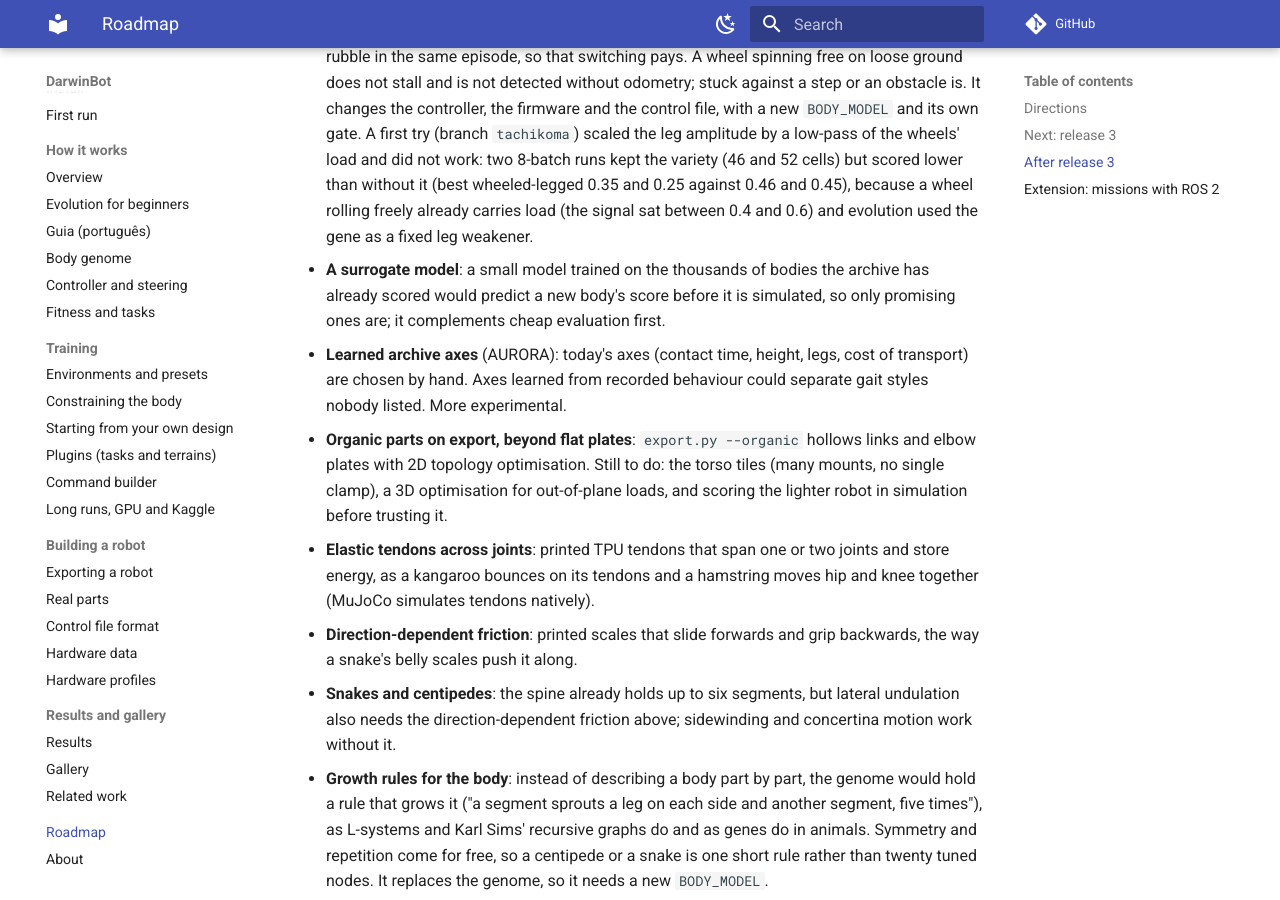
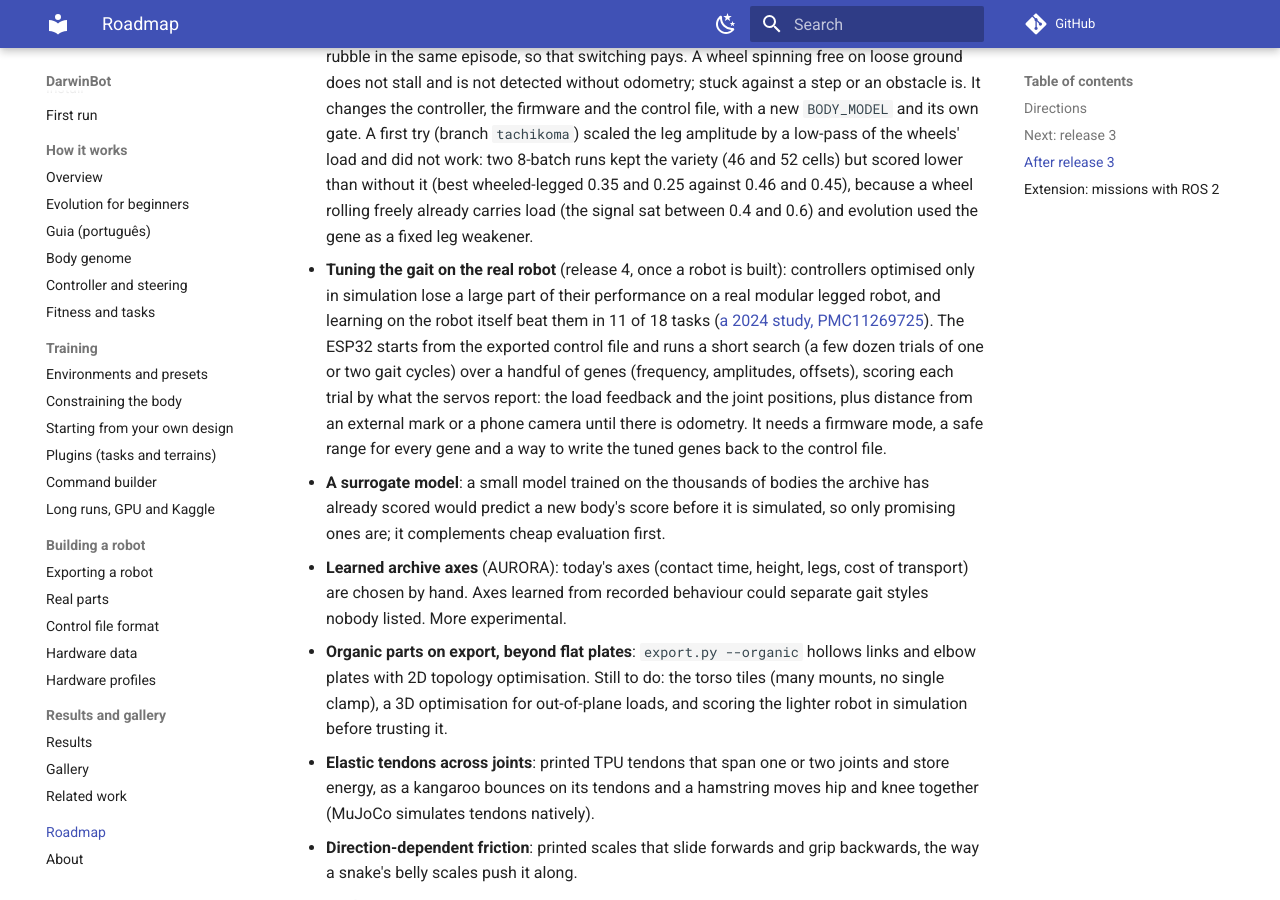
Before and after one commit to mpena2099/darwinbot, an MkDocs documentation site: the page built from docs/roadmap.md, in a window 1280 px wide and 900 px high, scrolled down 5036 px. Built offline with MkDocs 1.6.1 and Material for MkDocs 9.7.7, drawn with Linux system fonts in a browser that asks for light colours; comment, search, counter and statistics services are not loaded.

Commit message:
Roadmap: tune the gait on the real robot from the exported controller in release 4

```diff
--- a/docs/roadmap.md
+++ b/docs/roadmap.md
@@ -225,6 +225,17 @@ the current limits hold back.
   (best wheeled-legged 0.35 and 0.25 against 0.46 and 0.45), because a wheel
   rolling freely already carries load (the signal sat between 0.4 and 0.6) and
   evolution used the gene as a fixed leg weakener.
+- **Tuning the gait on the real robot** (release 4, once a robot is built):
+  controllers optimised only in simulation lose a large part of their
+  performance on a real modular legged robot, and learning on the robot itself
+  beat them in 11 of 18 tasks ([a 2024 study, PMC11269725](https://pmc.ncbi.nlm.nih.gov/articles/PMC11269725)).
+  The ESP32 starts from the exported control file and runs a short search
+  (a few dozen trials of one or two gait cycles) over a handful of genes
+  (frequency, amplitudes, offsets), scoring each trial by what the servos
+  report: the load feedback and the joint positions, plus distance from an
+  external mark or a phone camera until there is odometry. It needs a
+  firmware mode, a safe range for every gene and a way to write the tuned
+  genes back to the control file.
 - **A surrogate model**: a small model trained on the thousands of bodies the
   archive has already scored would predict a new body's score before it is
   simulated, so only promising ones are; it complements cheap evaluation
```
